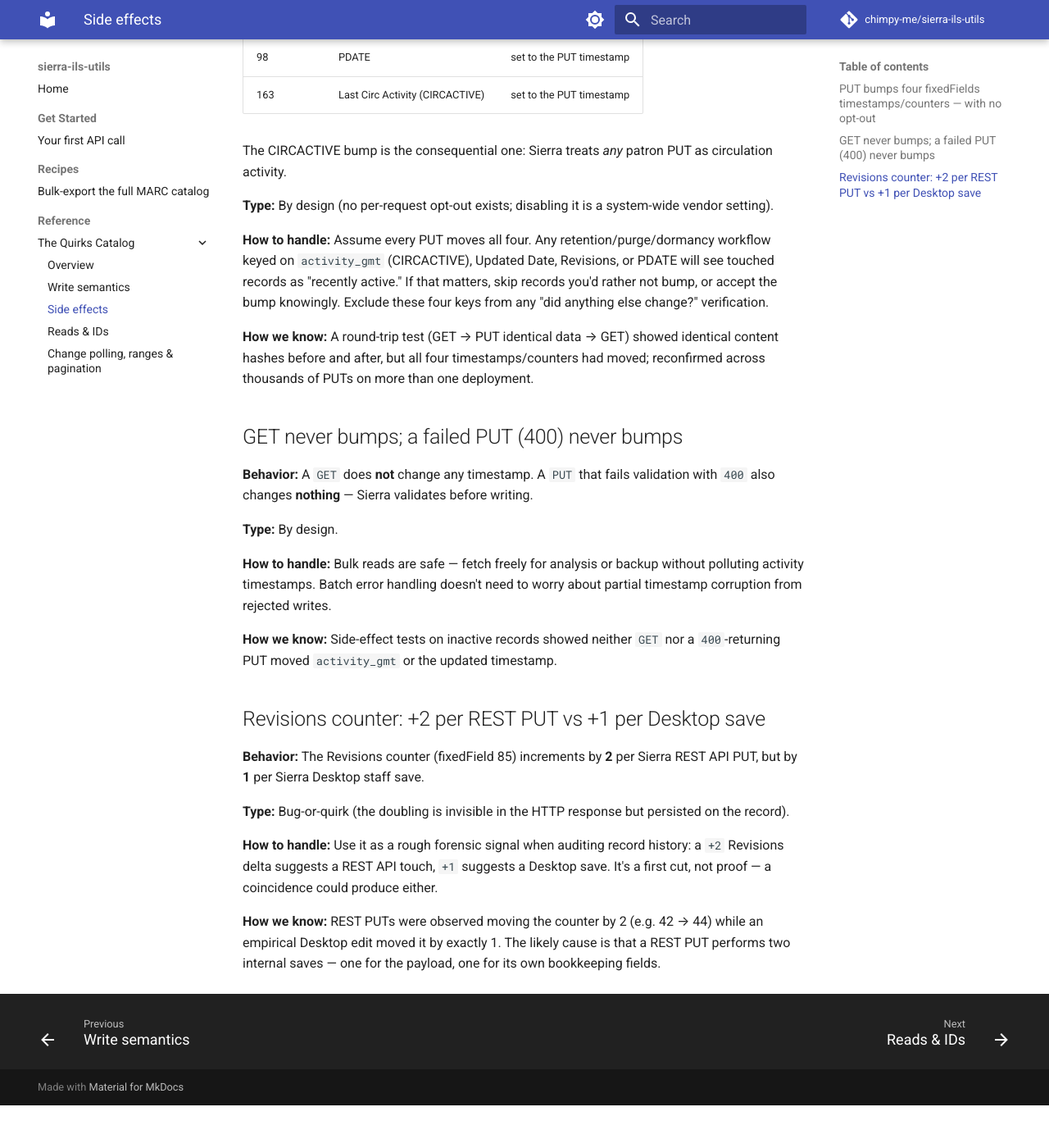
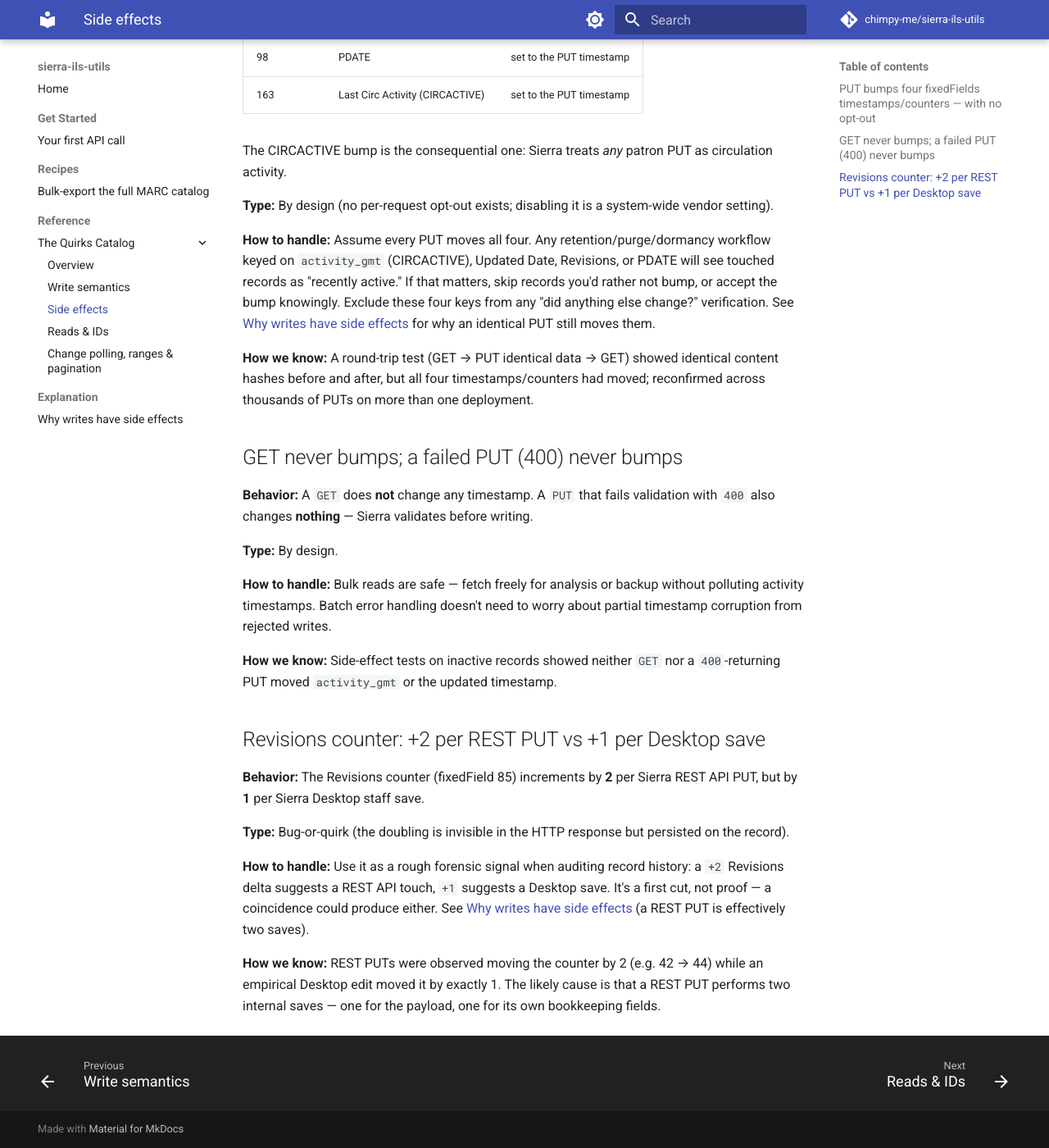
Before and after one commit to chimpy-me/sierra-ils-utils, an MkDocs documentation site: the page built from docs/reference/quirks/side-effects.md, in a window 1280 px wide and 1400 px high, scrolled down 513 px. Shown: the whole window at 82% size. Built offline with MkDocs 1.6.1 and Material for MkDocs 9.7.7, drawn with Linux system fonts in a browser that asks for light colours; comment, search, counter and statistics services are not loaded; before the commit the page ends 1861 px from its top, so only the background shows below that.

Commit message:
docs(explanation): add 'Sierra REST is a thin projection over the DB'; link sharing cards

```diff
--- a/docs/reference/quirks/side-effects.md
+++ b/docs/reference/quirks/side-effects.md
@@ -22,7 +22,7 @@
 **How to handle:** Assume every PUT moves all four. Any retention/purge/dormancy workflow keyed on
 `activity_gmt` (CIRCACTIVE), Updated Date, Revisions, or PDATE will see touched records as "recently
 active." If that matters, skip records you'd rather not bump, or accept the bump knowingly. Exclude
-these four keys from any "did anything else change?" verification.
+these four keys from any "did anything else change?" verification. See [Why writes have side effects](../../explanation/sierra-rest-thin-projection.md) for why an identical PUT still moves them.
 
 **How we know:** A round-trip test (GET → PUT identical data → GET) showed identical content hashes
 before and after, but all four timestamps/counters had moved; reconfirmed across thousands of PUTs
@@ -51,7 +51,7 @@
 
 **How to handle:** Use it as a rough forensic signal when auditing record history: a `+2` Revisions
 delta suggests a REST API touch, `+1` suggests a Desktop save. It's a first cut, not proof — a
-coincidence could produce either.
+coincidence could produce either. See [Why writes have side effects](../../explanation/sierra-rest-thin-projection.md) (a REST PUT is effectively two saves).
 
 **How we know:** REST PUTs were observed moving the counter by 2 (e.g. 42 → 44) while an
 empirical Desktop edit moved it by exactly 1. The likely cause is that a REST PUT performs two
--- a/mkdocs.yml
+++ b/mkdocs.yml
@@ -57,3 +57,5 @@
           - Side effects: reference/quirks/side-effects.md
           - Reads & IDs: reference/quirks/reads-and-ids.md
           - Change polling, ranges & pagination: reference/quirks/change-polling.md
+  - Explanation:
+      - Why writes have side effects: explanation/sierra-rest-thin-projection.md
```
Also changed, not shown: docs/explanation/sierra-rest-thin-projection.md (added, +58 -0 lines), docs/reference/quirks/write-semantics.md (+1 -1 lines).
